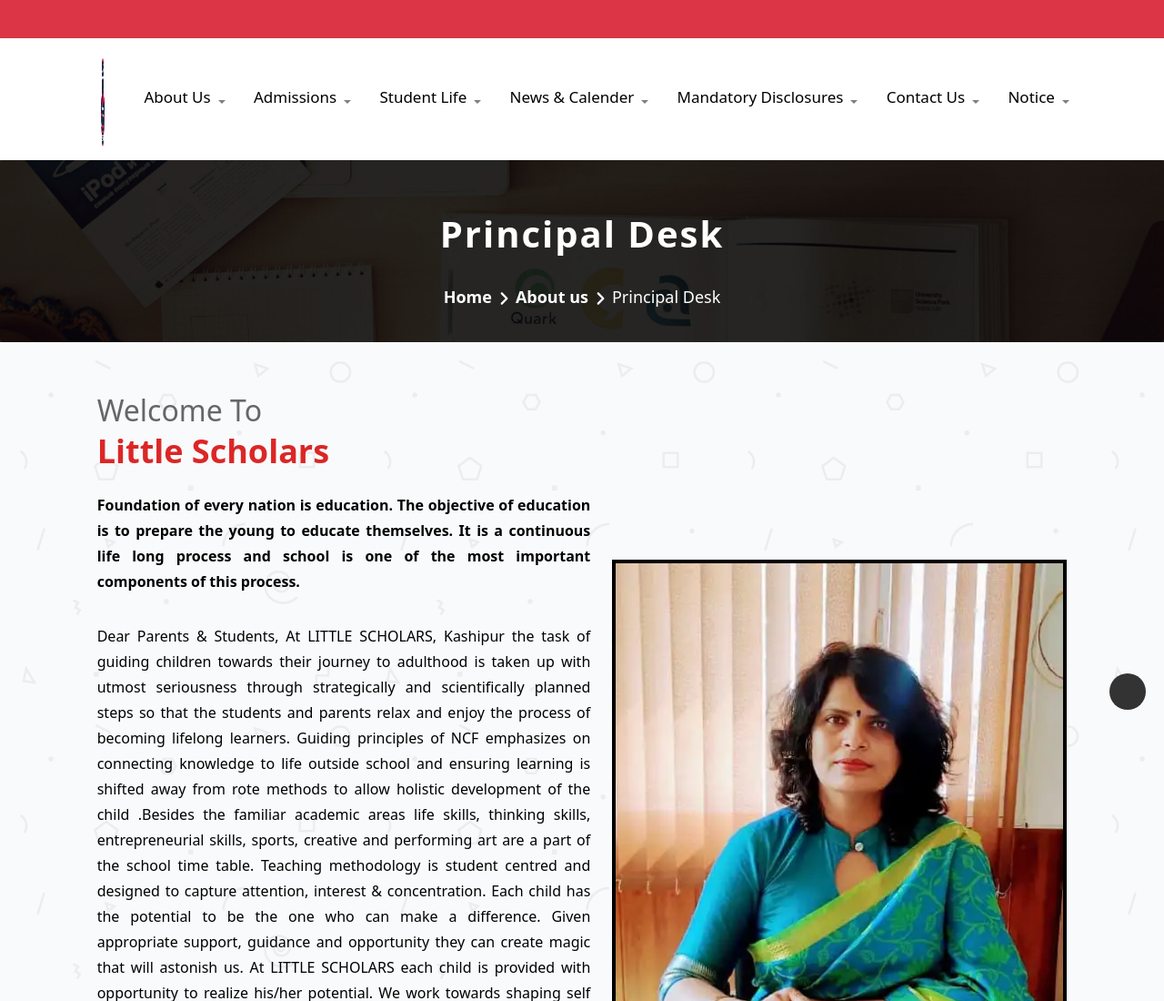
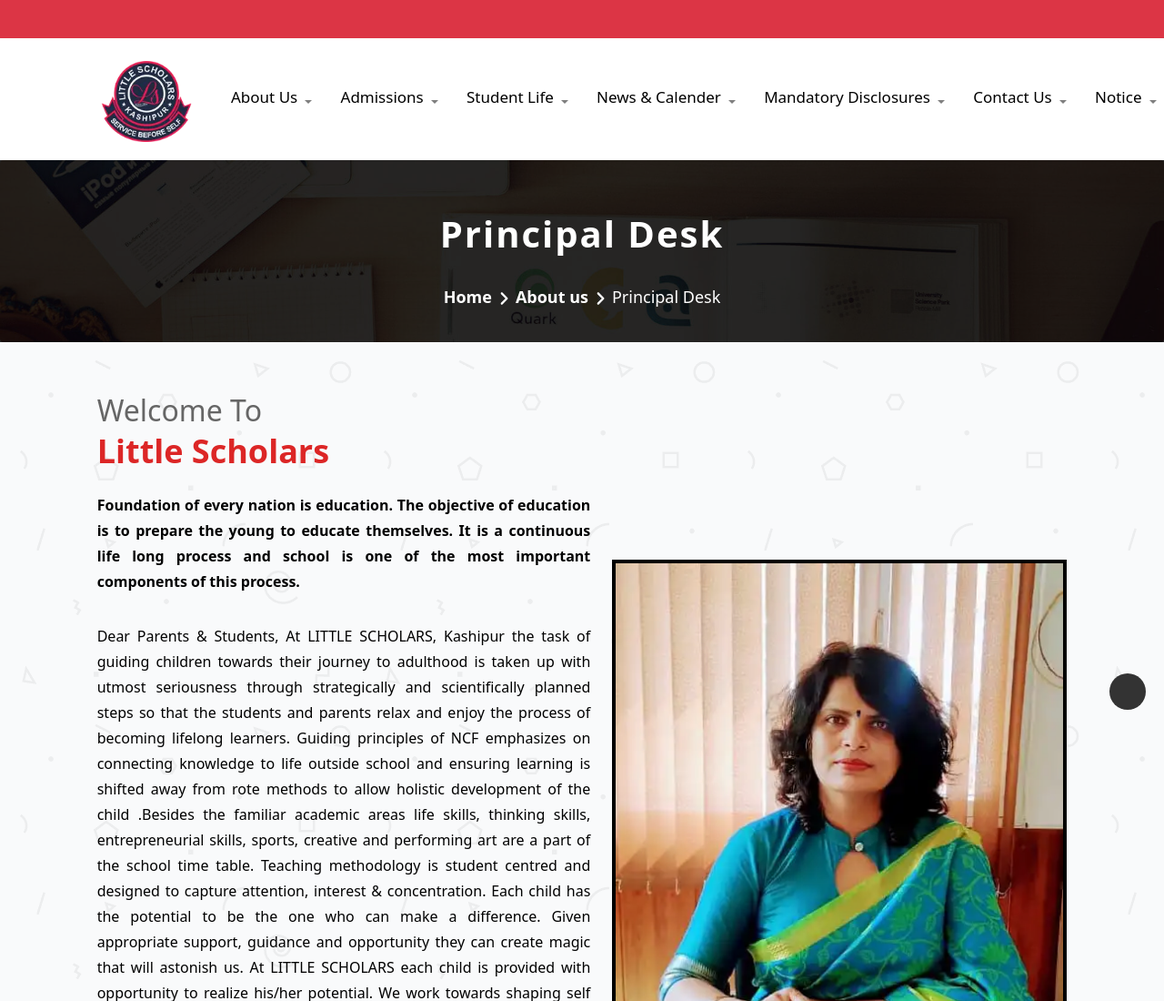
Before and after one commit to aryan22csu031/new-repository, a website: page About us/principalsDesk.html in a window 1280 px wide. Shown: the top 1100 px of the page at 91% size. Drawn offline with nearby package versions, Linux system fonts and the light colour scheme.

Commit message:
Update principalsDesk.html

```diff
--- a/About us/principalsDesk.html
+++ b/About us/principalsDesk.html
@@ -279,18 +279,14 @@
           border: 4px solid #000;
         }
 
-      /* Modal Styling  */
+
 
       .modal-header {
           background-color: #333333;
           color: #ffffff;
       }
 
-/*Notice Modal Styling Ending*/
 
-
-
-        /* Footer Styling */
         .footer {
             background-color: #333333;
             color: #b0b0b0;
@@ -394,7 +390,6 @@
             color: #ffffff;
             padding-left: 10px;
         }
-
         .content-display {
             display: none;
             color: #ffffff;
@@ -403,17 +398,17 @@
             background-color: #444;
             border-radius: 5px;
         }
-        /* Footer Styling End*/
-
     </style>
   </head>
   <body>
+    <div>
       <marquee behavior="" direction="" class="bg-danger text-white "><h3>REGISTRATION OPEN FOR SESSION 2024-2025</h3></marquee>
+    </div>
+
     <div>
       <nav class="navbar navbar-expand-lg navbar-light navbar-div">
-        <!-- here keep the logo -->
         <a class="navbar-brand" href="./homepage.html"><div class="container text-center my-5">
-          <img src="./images/logo.webp" alt="Logo" class="rounded-circle img-fluid" style="width: 100px; height: 100px;">
+          <img src="./images/logo.webp" alt="Logo" style="max-width: 100px; height: auto;">
         </div>
         </a>
         <button class="navbar-toggler" type="button" data-toggle="collapse" data-target="#navbarNav" aria-controls="navbarNav" aria-expanded="false" aria-label="Toggle navigation">
@@ -421,7 +416,6 @@
         </button>
         <div class="collapse navbar-collapse" id="navbarNav">
           <ul class="navbar-nav ml-auto navbarSection">
-             <!-- About Us Dropdown -->
             <li class="nav-item dropdown">
               <a class="nav-link dropdown-toggle" href="#" id="aboutUsDropdown" role="button" data-toggle="dropdown" aria-haspopup="true" aria-expanded="false">
                 <i class="fas fa-info-circle"></i> <h5 class="navbar-sections">About Us</h5>
@@ -435,9 +429,6 @@
                 <a class="dropdown-item" href="../About us/infrastructure.html">Infrastructure</a>
               </div>
             </li>
-             <!-- Add additional nav items here if needed -->
-
-              <!-- Admissions Dropdown -->
               <li class="nav-item dropdown">
               <a class="nav-link dropdown-toggle" href="#" id="admissionsUsDropdown" role="button" data-toggle="dropdown" aria-haspopup="true" aria-expanded="false">
                 <i class="fas fa-info-circle"></i> <h5 class="navbar-sections">Admissions</h5>
@@ -451,8 +442,6 @@
                 <a class="dropdown-item" href="../Admissions/faqs.html">FAQ's</a>
               </div>
             </li>
-             <!-- Add additional nav items here if needed -->
-               <!-- Student Life Dropdown -->
             <li class="nav-item dropdown">
               <a class="nav-link dropdown-toggle" href="#" id="StudentLifeDropdown" role="button" data-toggle="dropdown" aria-haspopup="true" aria-expanded="false">
                 <i class="fas fa-info-circle"></i> <h5 class="navbar-sections">Student Life</h5>
@@ -470,8 +459,6 @@
                 <a class="dropdown-item" href="../Student life/transferCertificate.html">Transfer Cerificate</a>
               </div>
             </li>
-             <!-- Add additional nav items here if needed -->
-                  <!-- News $ Calender Dropdown -->
             <li class="nav-item dropdown">
               <a class="nav-link dropdown-toggle" href="#" id="news&CalenderDropdown" role="button" data-toggle="dropdown" aria-haspopup="true" aria-expanded="false">
                 <i class="fas fa-info-circle"></i> <h5 class="navbar-sections">News & Calender</h5>
@@ -480,10 +467,7 @@
                 <a class="dropdown-item" href="../News and Calender/studentsHandbook.html">Student Hand Book</a>
                 <a class="dropdown-item" href="../News and Calender/newsletter-scholarsTimes.html">NewsLetter/Scholars Times</a>
               </div>
-
             </li>
-             <!-- Add additional nav items here if needed -->
-                     <!-- Mandatory Disclosures -->
             <li class="nav-item dropdown">
               <a class="nav-link dropdown-toggle" href="#" id="mandatoryDisclosureDropdown" role="button" data-toggle="dropdown" aria-haspopup="true" aria-expanded="false">
                 <i class="fas fa-info-circle"></i> <h5 class="navbar-sections">Mandatory Disclosures</h5>
@@ -494,19 +478,12 @@
                 <a class="dropdown-item" href="../Mandatory disclosures/assets/oasis.pdf">CBSE-OASIS</a>
                 <a class="dropdown-item" href="../Mandatory disclosures/assets/Mandatory_Disclosures.pdf">Mandatory Public Disclosures</a>
               </div>
-
             </li>
-             <!-- Add additional nav items here if needed -->
-                      <!-- Contact Us  -->
             <li class="nav-item dropdown">
               <a class="nav-link dropdown-toggle" href="../Contact us/contactUs.html" id="contactUsDropdown" role="button" data-toggle="dropdown" aria-haspopup="true" aria-expanded="false">
                 <i class="fas fa-info-circle"></i> <h5 class="navbar-sections">Contact Us</h5>
               </a>
-
             </li>
-             <!-- Add additional nav items here if needed -->
-
-             <!-- Notice -->
             <li class="nav-item dropdown">
                 <a class="nav-link dropdown-toggle" href="#" id="noticeDropdown" role="button" data-toggle="dropdown" aria-haspopup="true" aria-expanded="false">
                   <i class="fas fa-info-circle"></i> <h5 class="navbar-sections">Notice</h5>
@@ -515,13 +492,8 @@
                     <a class="dropdown-item" href="../Notice/notice1.html">Notice 1</a>
                     <a class="dropdown-item" href="../Notice/notice2.html">Notice 2</a>
                     <a class="dropdown-item" href="../Notice/notice3.html">Notice 3</a>
-
                 </div>
-
               </li>
-                      <!-- Add additional nav items here if needed -->
-
-
             </ul>
         </div>
       </nav>
@@ -614,7 +586,6 @@
     <section class="footer">
       <div class="container">
           <div class="row">
-
               <div class="col-md-3 footer-col text-center">
                   <img src="./images/logo.webp" alt="School Logo" class="img-fluid footer-logo mb-3">
                   <p>Bhalla Farm Pratappur, Ramnagar Road,<br> Kashipur-244713, Distt. U.S.Nagar</p>
@@ -624,7 +595,6 @@
                       <a href="https://youtube.com" target="_blank"><i class="fab fa-youtube"></i></a>
                   </div>
               </div>
-
               <div class="col-md-3 footer-col">
                   <h5>Birthdays</h5>
                   <ul class="birthdays">
@@ -647,8 +617,6 @@
                       </li>
                   </ul>
               </div>
-
-
               <div class="col-md-3 footer-col useful-links">
                   <h5>Useful Links</h5>
                   <a href="#" onclick="displayContent('privacyPolicy')"><i class="fas fa-angle-right"></i> Privacy Policy</a>
@@ -658,7 +626,6 @@
 
                   <div id="contentDisplay" class="content-display"></div>
               </div>
-
               <div class="col-md-3 footer-col">
                   <h5>School Timings</h5>
                   <p>Summers: 07:20 am - 1:30 pm</p>
```
Lines whose indentation alone changed are shown as unchanged.
